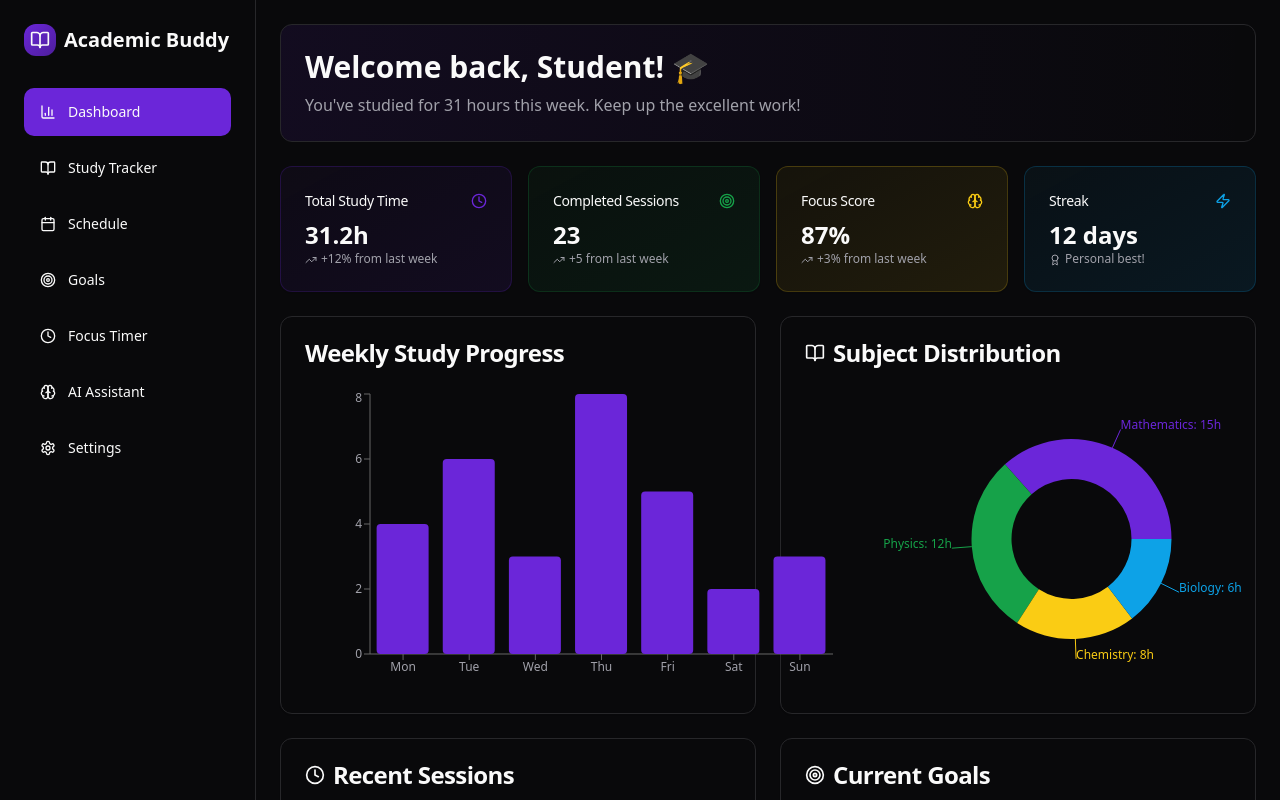
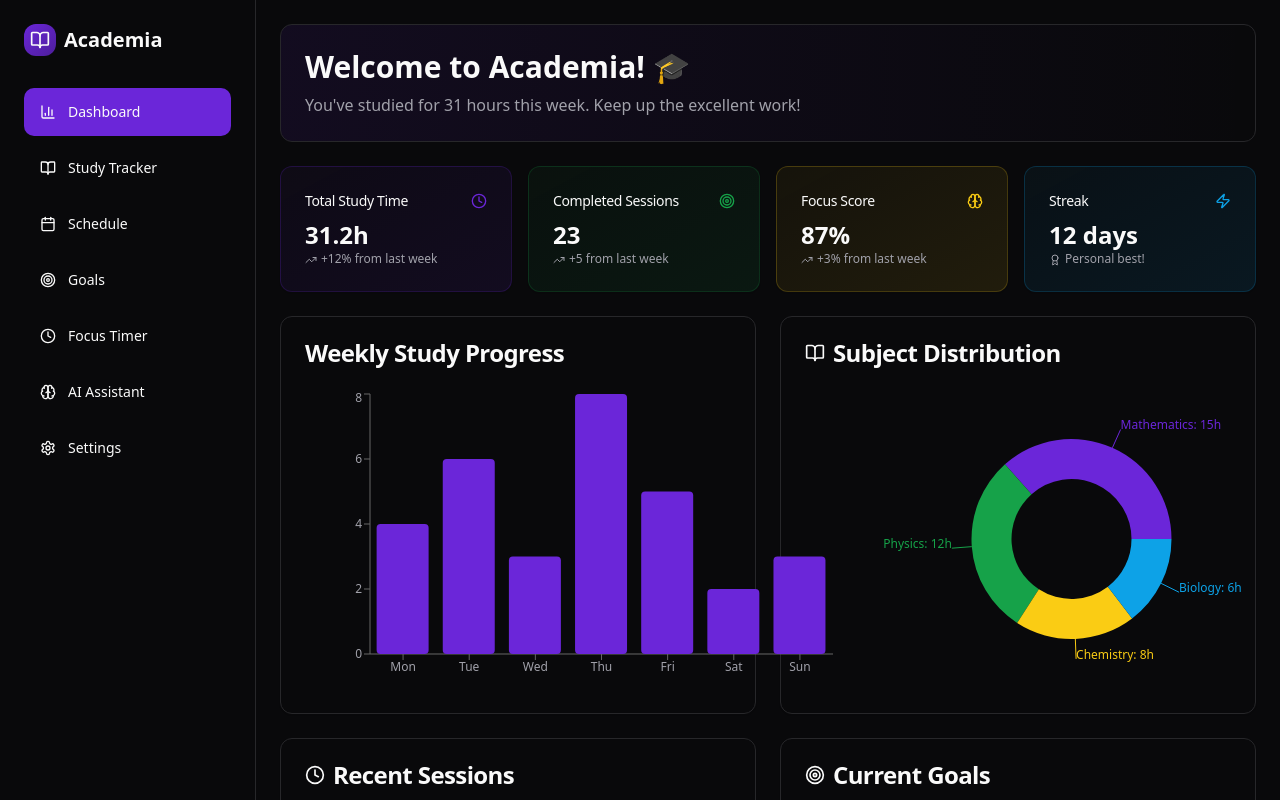
Before and after one commit to Krti-dev/krtis-academic-upgrade, a React (Vite) app: page / in a window 1280 px wide. Shown: the top 800 px of the page. Built offline with nearby package versions, Linux system fonts and the light colour scheme.

Commit message:
Refactor site name to Academia
Change the website's name to "Academia". The code improvements will be saved to your GitHub repository.

```diff
--- a/index.html
+++ b/index.html
@@ -3,12 +3,12 @@
   <head>
     <meta charset="UTF-8" />
     <meta name="viewport" content="width=device-width, initial-scale=1.0" />
-    <title>krtis-academic-upgrade</title>
-    <meta name="description" content="Lovable Generated Project" />
+    <title>Academia - Your Academic Companion</title>
+    <meta name="description" content="Academia - Your comprehensive academic companion for study tracking, scheduling, and focus" />
     <meta name="author" content="Lovable" />
 
-    <meta property="og:title" content="krtis-academic-upgrade" />
-    <meta property="og:description" content="Lovable Generated Project" />
+    <meta property="og:title" content="Academia - Your Academic Companion" />
+    <meta property="og:description" content="Track your studies, manage your schedule, and boost your focus with Academia" />
     <meta property="og:type" content="website" />
     <meta property="og:image" content="https://lovable.dev/opengraph-image-p98pqg.png" />
 
--- a/src/components/Dashboard.tsx
+++ b/src/components/Dashboard.tsx
@@ -41,7 +41,7 @@ const Dashboard = () => {
     <div className="space-y-6">
       {/* Welcome Section */}
       <div className="bg-gradient-to-r from-primary/10 via-primary/5 to-transparent p-6 rounded-lg border">
-        <h1 className="text-3xl font-bold mb-2">Welcome back, Student! 🎓</h1>
+        <h1 className="text-3xl font-bold mb-2">Welcome to Academia! 🎓</h1>
         <p className="text-muted-foreground">
           You've studied for 31 hours this week. Keep up the excellent work!
         </p>
--- a/src/components/Navigation.tsx
+++ b/src/components/Navigation.tsx
@@ -63,7 +63,7 @@ const Navigation = ({ activeTab, setActiveTab }: NavigationProps) => {
           <div className="w-8 h-8 bg-gradient-to-br from-primary to-primary/70 rounded-lg flex items-center justify-center">
             <BookOpen className="h-5 w-5 text-primary-foreground" />
           </div>
-          <h1 className="text-xl font-bold">Academic Buddy</h1>
+          <h1 className="text-xl font-bold">Academia</h1>
         </div>
 
         <div className="space-y-2">
```
